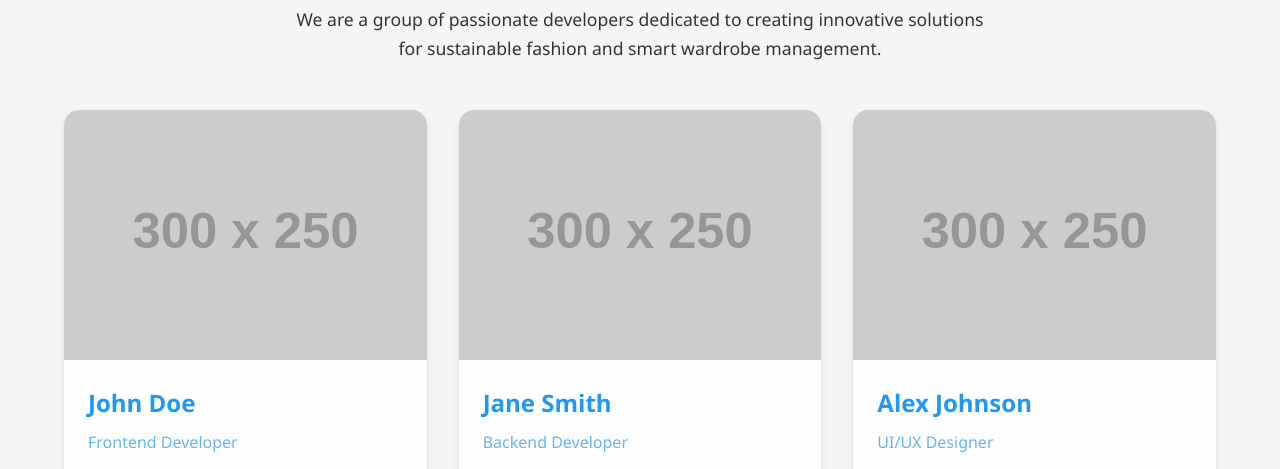
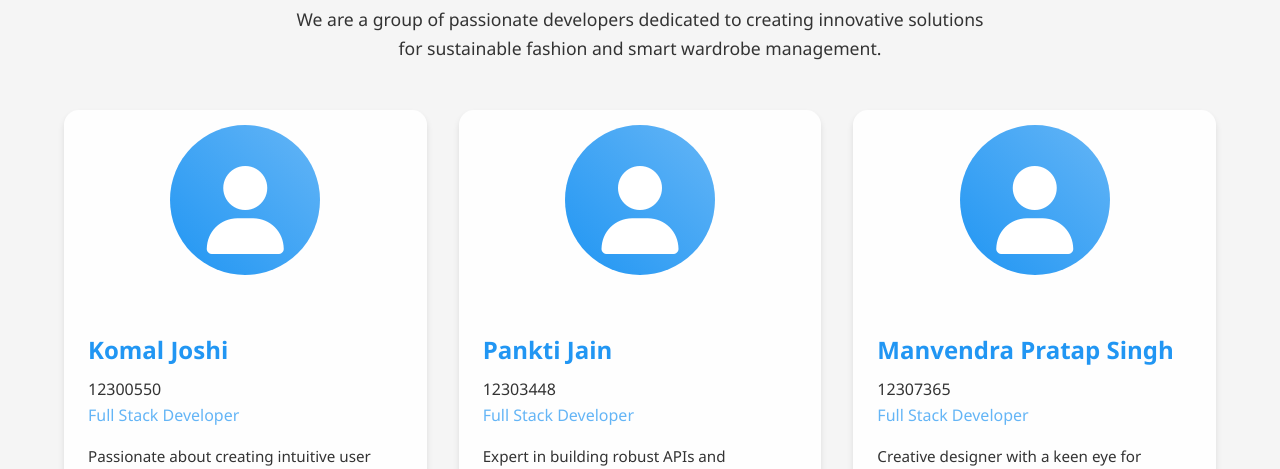
Before and after one commit to KomalJoshi17/Seasonal-Wardrobe, a website: page frontend/team.html in a window 1280 px wide. Shown: the part 177-646 px from the top of the page. Drawn offline with Linux system fonts and the light colour scheme; placeholder pictures from the web are drawn by us.

Commit message:
modified:   frontend/css/team.css 	modified:   frontend/team.html

```diff
--- a/frontend/css/team.css
+++ b/frontend/css/team.css
@@ -121,3 +121,24 @@
         font-size: 2rem;
     }
 }
+
+.member-avatar {
+    padding: 5px;
+    width: 150px;
+    height: 150px;
+    margin: 0 auto 2rem;
+    margin-top:15px;
+    border-radius: 50%;
+    background: linear-gradient(45deg, var(--primary-color), var(--secondary-color));
+    display: flex;
+    align-items: center;
+    justify-content: center;
+    position: relative;
+}
+
+.member-avatar i {
+    font-size: 5.5rem;
+    color: white;
+    position: relative;
+    top: 10px; /* This moves the icon down by 10px */
+}
--- a/frontend/team.html
+++ b/frontend/team.html
@@ -33,78 +33,57 @@
         <div class="team-grid">
             <!-- Team Member 1 -->
             <div class="team-member">
-                <div class="member-image">
-                    <img src="images/team/member1.jpg" alt="Team Member" onerror="this.src='https://via.placeholder.com/300x250?text=Team+Member'">
+                <div class="member-avatar">
+                    <i class="fas fa-user"></i>
                 </div>
                 <div class="member-info">
-                    <h3 class="member-name">John Doe</h3>
-                    <p class="member-role">Frontend Developer</p>
+                    <h3 class="member-name">Komal Joshi</h3>
+                    <p class="member-reg">12300550</p>
+                    <p class="member-role">Full Stack Developer</p>
                     <p class="member-bio">Passionate about creating intuitive user interfaces and seamless user experiences.</p>
                     <div class="member-social">
                         <a href="#"><i class="fab fa-linkedin"></i></a>
                         <a href="#"><i class="fab fa-github"></i></a>
-                        <a href="#"><i class="fab fa-twitter"></i></a>
                     </div>
                 </div>
             </div>
 
             <!-- Team Member 2 -->
             <div class="team-member">
-                <div class="member-image">
-                    <img src="images/team/member2.jpg" alt="Team Member" onerror="this.src='https://via.placeholder.com/300x250?text=Team+Member'">
+                <div class="member-avatar">
+                    <i class="fas fa-user"></i>
                 </div>
                 <div class="member-info">
-                    <h3 class="member-name">Jane Smith</h3>
-                    <p class="member-role">Backend Developer</p>
+                    <h3 class="member-name">Pankti Jain</h3>
+                    <p class="member-reg">12303448</p>
+                    <p class="member-role">Full Stack Developer</p>
                     <p class="member-bio">Expert in building robust APIs and implementing complex business logic.</p>
                     <div class="member-social">
                         <a href="#"><i class="fab fa-linkedin"></i></a>
                         <a href="#"><i class="fab fa-github"></i></a>
-                        <a href="#"><i class="fab fa-twitter"></i></a>
                     </div>
                 </div>
             </div>
 
             <!-- Team Member 3 -->
             <div class="team-member">
-                <div class="member-image">
-                    <img src="images/team/member3.jpg" alt="Team Member" onerror="this.src='https://via.placeholder.com/300x250?text=Team+Member'">
+                <div class="member-avatar">
+                    <i class="fas fa-user"></i>
                 </div>
                 <div class="member-info">
-                    <h3 class="member-name">Alex Johnson</h3>
-                    <p class="member-role">UI/UX Designer</p>
+                    <h3 class="member-name">Manvendra Pratap Singh</h3>
+                    <p class="member-reg">12307365</p>
+                    <p class="member-role">Full Stack Developer</p>
                     <p class="member-bio">Creative designer with a keen eye for aesthetics and user-centered design principles.</p>
                     <div class="member-social">
                         <a href="#"><i class="fab fa-linkedin"></i></a>
                         <a href="#"><i class="fab fa-github"></i></a>
-                        <a href="#"><i class="fab fa-twitter"></i></a>
-                    </div>
-                </div>
-            </div>
-
-            <!-- Team Member 4 -->
-            <div class="team-member">
-                <div class="member-image">
-                    <img src="images/team/member4.jpg" alt="Team Member" onerror="this.src='https://via.placeholder.com/300x250?text=Team+Member'">
-                </div>
-                <div class="member-info">
-                    <h3 class="member-name">Emily Chen</h3>
-                    <p class="member-role">AI Specialist</p>
-                    <p class="member-bio">Specialized in machine learning algorithms and AI-driven fashion recommendations.</p>
-                    <div class="member-social">
-                        <a href="#"><i class="fab fa-linkedin"></i></a>
-                        <a href="#"><i class="fab fa-github"></i></a>
-                        <a href="#"><i class="fab fa-twitter"></i></a>
                     </div>
                 </div>
             </div>
         </div>
     </div>
 
-    <footer class="footer">
-        <p>&copy; 2023 AI Wardrobe Assistant. All rights reserved.</p>
-    </footer>
-
     <script src="js/theme.js"></script>
 </body>
 </html>
```
